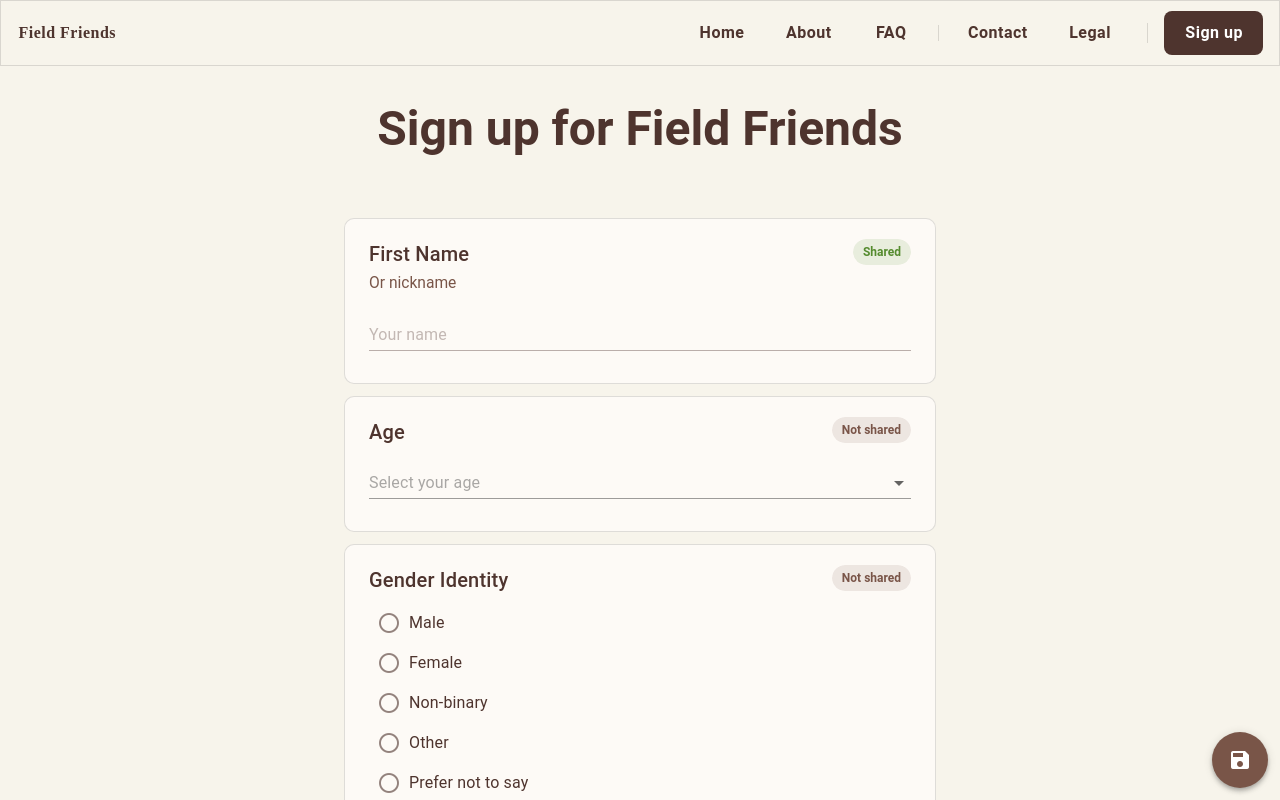
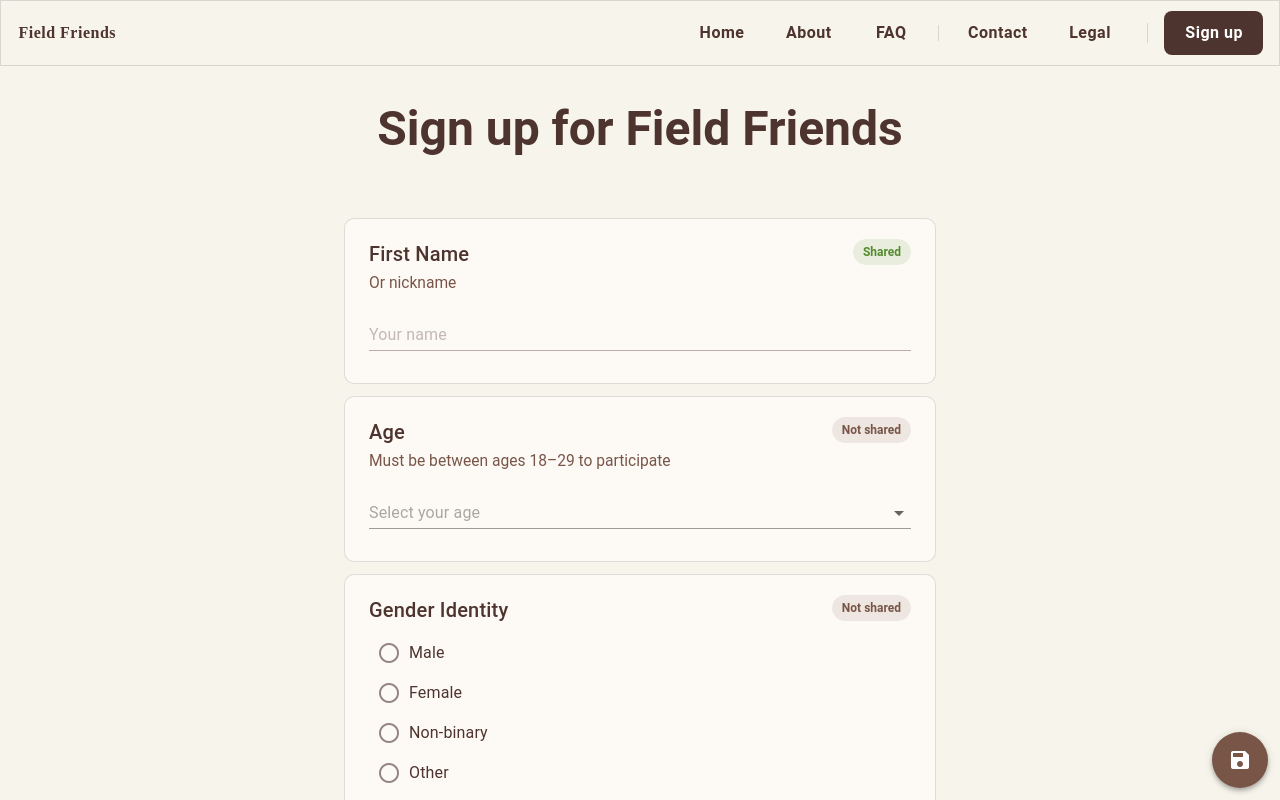
Before and after one commit to FieldFriends/field-friends-web, a Vue app: page /form in a window 1280 px wide. Shown: the top 800 px of the page. Built offline with nearby package versions, Linux system fonts and the light colour scheme; no server answers; a small style sheet from the web is missing.

Commit message:
Update age field

```diff
--- a/src/pages/SignUpForm.vue
+++ b/src/pages/SignUpForm.vue
@@ -23,6 +23,7 @@
           v-model="form.age"
           class="mb-4"
           label="Age"
+          description="Must be between ages 18&ndash;29 to participate"
           :items="ageOptions"
           placeholder="Select your age"
           variant="underlined"
```
